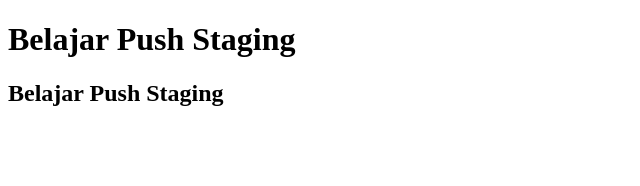
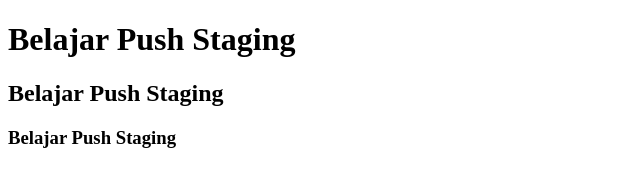
Before and after one commit to ermaulana/belajar-git, a plain HTML site: page header.html in a window 1280 px wide. Shown: the whole page, without its empty margins (0-640 px from the left). Drawn offline with Linux system fonts and the light colour scheme.

Commit message:
Update header.html add element h5

```diff
--- a/header.html
+++ b/header.html
@@ -8,5 +8,6 @@
 <body>
     <h1>Belajar Push Staging</h1>
     <h2>Belajar Push Staging</h2>
+    <h3>Belajar Push Staging</h3>
 </body>
 </html>
```
